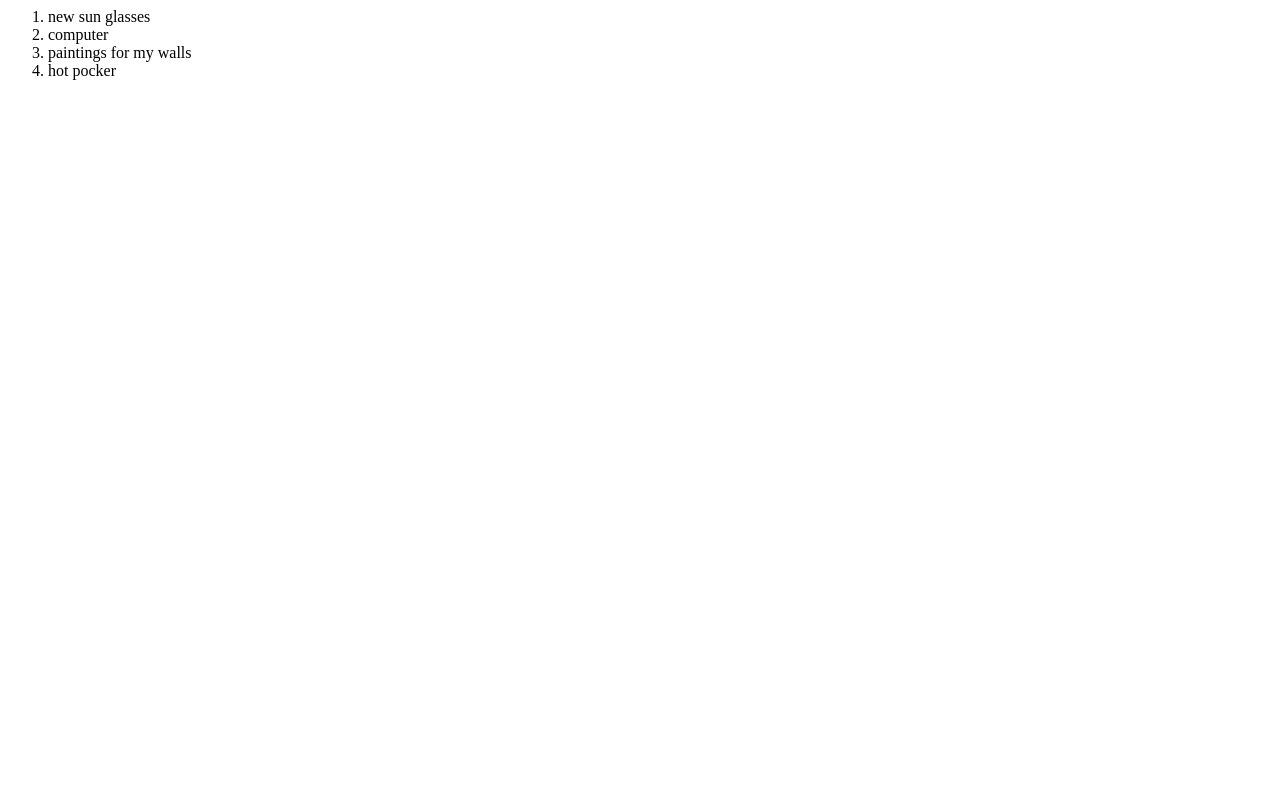
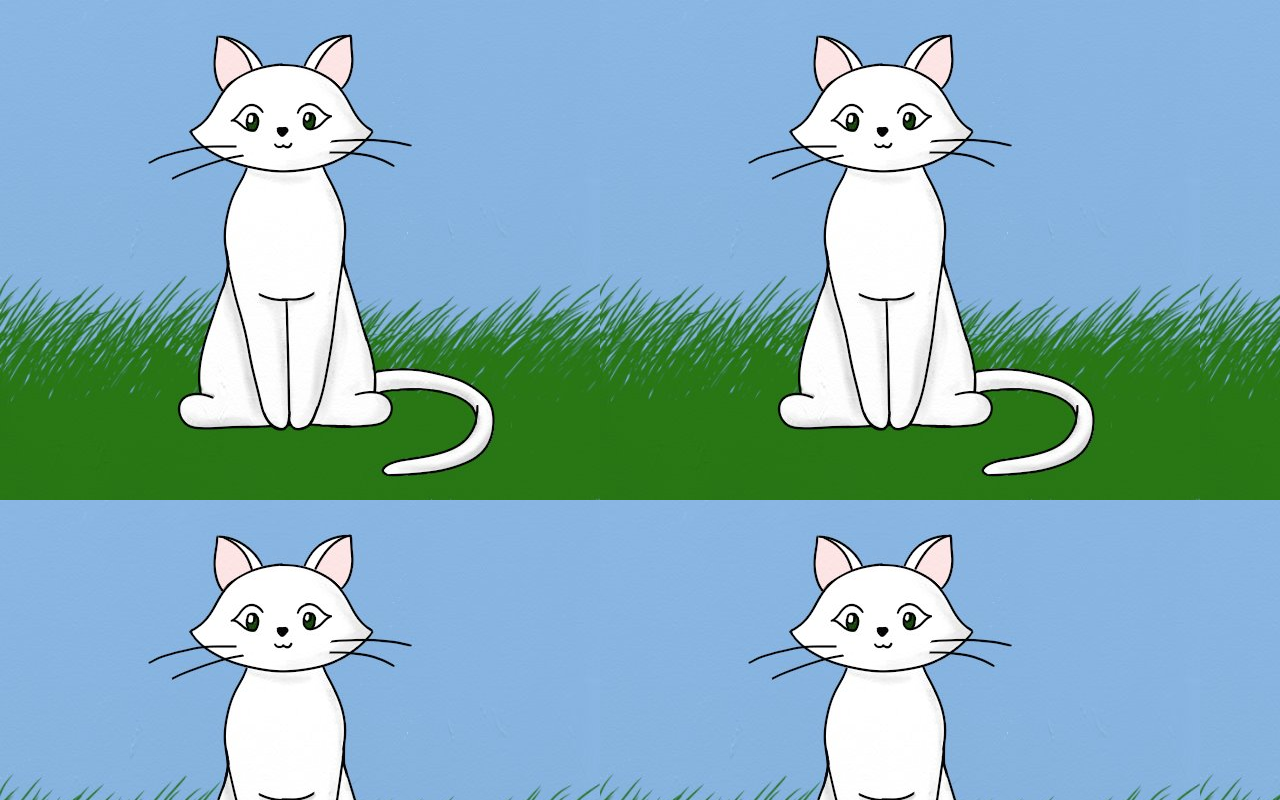
Before and after one commit to Eafilipoie/learning, a plain HTML site: page index.html in a window 1280 px wide. Drawn offline with Linux system fonts and the light colour scheme.

Commit message:
training continues

```diff
--- a/index.html
+++ b/index.html
@@ -1,13 +1,13 @@
 <html>
     <head>
-        <title> This is the title sucker! </title>
+        <style type="text/css">
+
+            body{
+                background-image: url(pisica.jpg);
+            }
+        </style>
     </head>
     <body>
-        <ol>
-            <li>new sun glasses</li>
-            <li>computer</li>
-            <li>paintings for my walls</li>
-            <li>hot pocker</li>
-        </ol>
+
     </body>
 </html>
```
Also changed, not shown: pisica.jpg (added).
